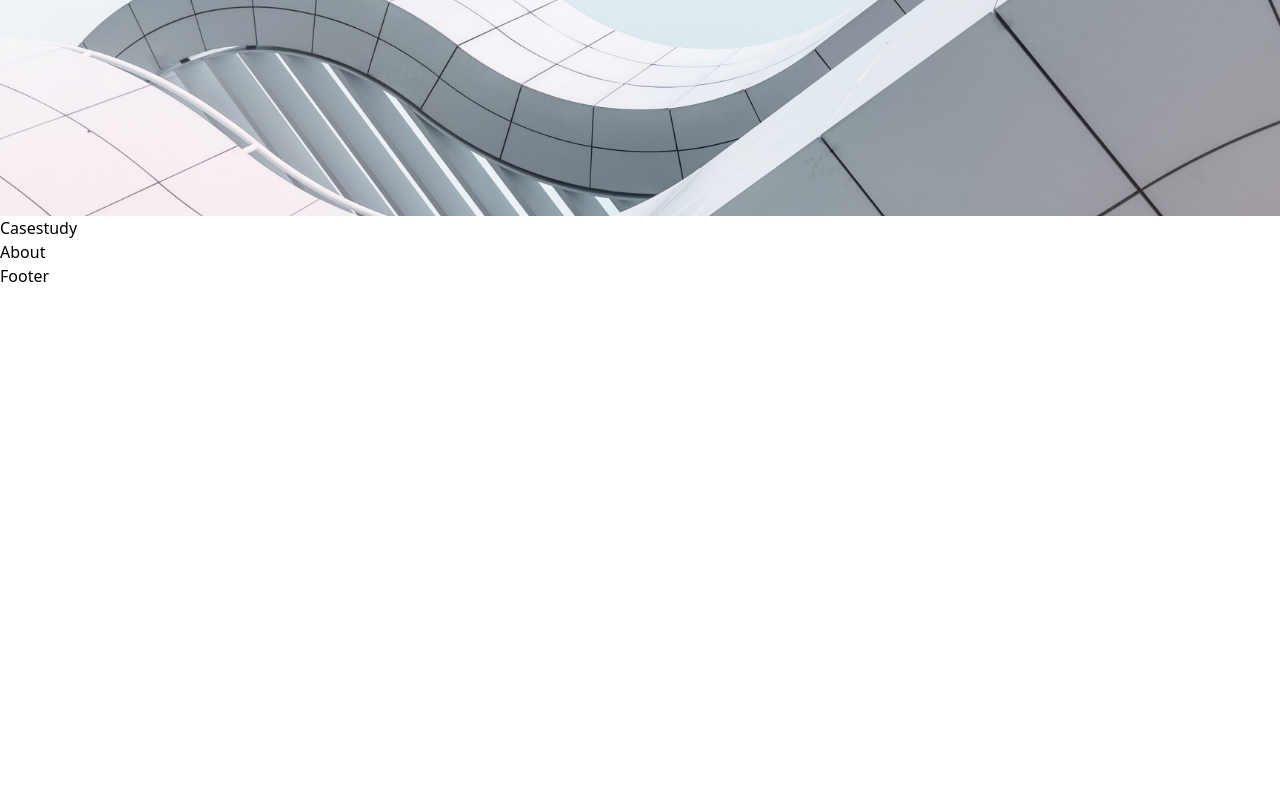
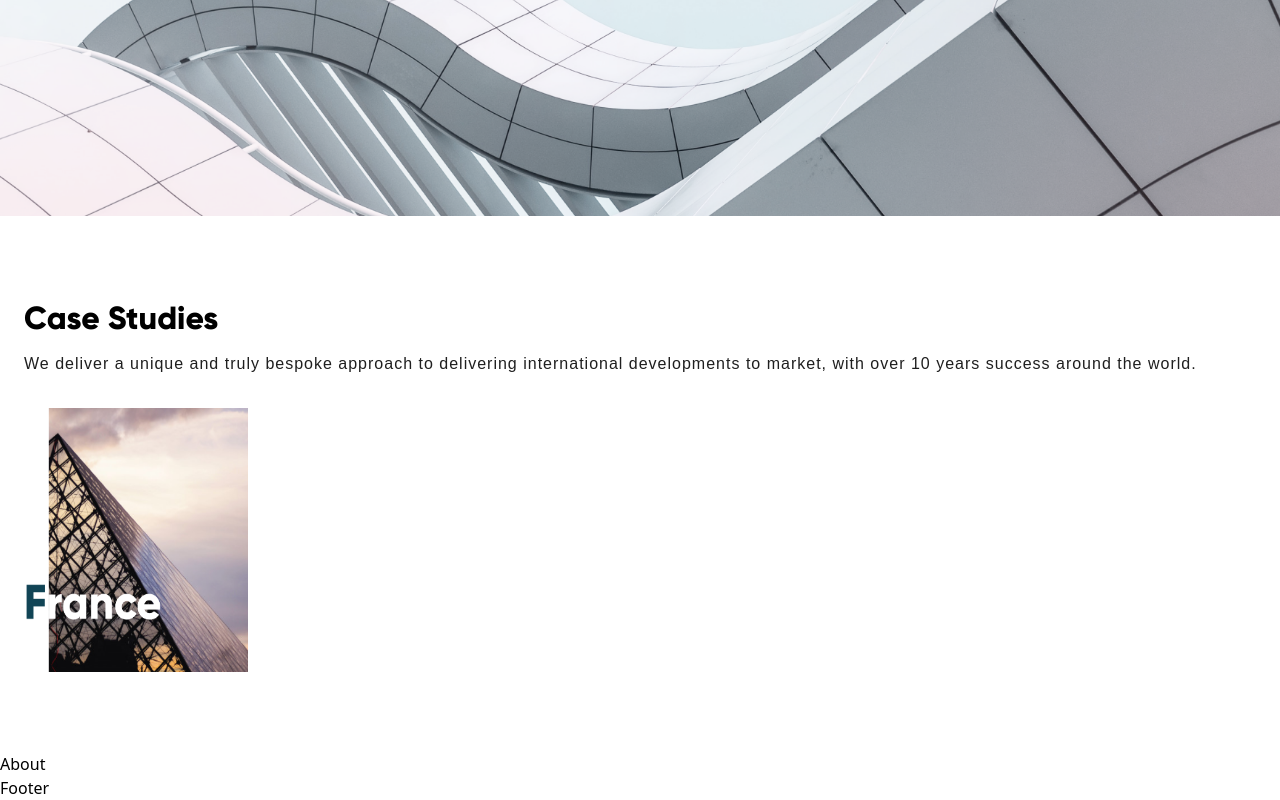
Before and after one commit to zoharkiks/invorium, a Next.js app: page / in a window 1280 px wide. Shown: the part 584-1384 px from the top of the page. Before the commit the page ends 872 px from the top, so only its background shows below. Built offline with nearby package versions, Linux system fonts and the light colour scheme; some icons are missing.

Commit message:
worked on case study-mob

```diff
--- a/components/Casestudy.tsx
+++ b/components/Casestudy.tsx
@@ -1,9 +1,20 @@
-import React from 'react'
+import React from "react";
+import { images } from "../constants";
 
 const Casestudy = () => {
   return (
-    <div>Casestudy</div>
-  )
-}
+    <div className="flex flex-col px-6 py-20">
+      <h1 className=" font-gilextra text-[32px] mb-2">Case Studies</h1>
+      <p className="font-gilmedium tracking-[1px] leading-6 text-[#1F1F1F] mb-8">
+        We deliver a unique and truly bespoke approach to delivering
+        international developments to market, with over 10 years success around
+        the world.
+      </p>
+      <div className="flex">
+        <img className="w-[224px] h-[264px]" src={images.France.src} alt="" />
+      </div>
+    </div>
+  );
+};
 
-export default Casestudy
+export default Casestudy;
--- a/components/Header.tsx
+++ b/components/Header.tsx
@@ -6,7 +6,7 @@ import { Icon } from '@iconify/react';
 const Header = () => {
   return (
     <div className="flex flex-col  ">
-      <div className="flex flex-col justify-center items-center pt-[127px] font-gilmedium tracking-[1px] text-[#1F1F1F] ">
+      <div className="flex flex-col justify-center items-center pt-[127px] font-gilmedium tracking-[1px] leading-6 text-[#1F1F1F] ">
       <img className='h-8' src={images.logodark.src} alt="" />
       <span className='w-[50%] text-center mt-7'>We fulfill international property developments</span>
       </div>
```
Also changed, not shown: public/fonts/Gilroy-Medium.ttf.
